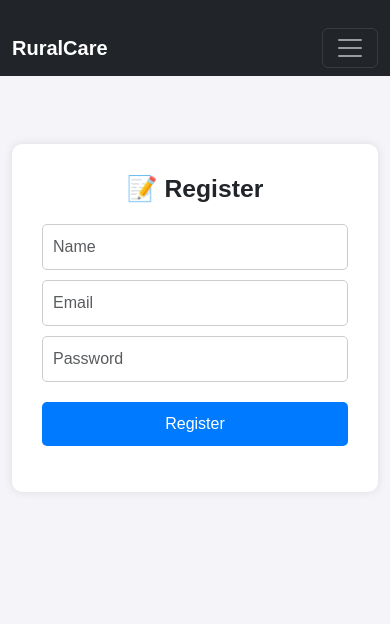
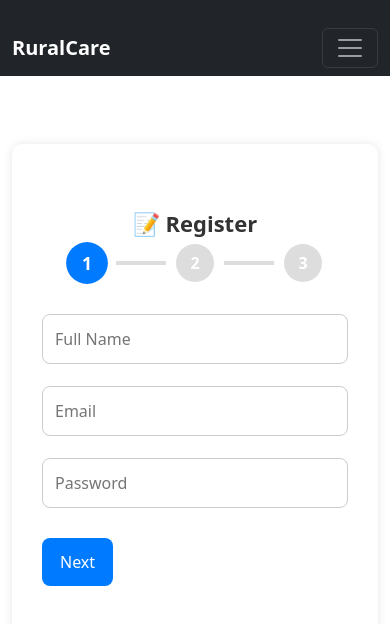
Before and after one commit to Mr-BiG1/hack2.0, a React (Create React App) app in the folder ruralcare-Frontend/: page /register in a window 390 px wide. Shown: the top 624 px of the page. Built offline with nearby package versions, Linux system fonts and the light colour scheme; no server answers.

Commit message:
code updated

```diff
--- a/ruralcare-Frontend/src/index.js
+++ b/ruralcare-Frontend/src/index.js
@@ -3,6 +3,8 @@ import ReactDOM from 'react-dom/client';
 import './index.css';
 import App from './App';
 import reportWebVitals from './reportWebVitals';
+import "bootstrap/dist/css/bootstrap.min.css";
+
 
 const root = ReactDOM.createRoot(document.getElementById('root'));
 root.render(
--- a/ruralcare-Frontend/src/pages/Auth.css
+++ b/ruralcare-Frontend/src/pages/Auth.css
@@ -1,48 +1,74 @@
-.auth-container {
-    max-width: 400px;
-    margin: auto;
-    padding: 20px;
-    background: #f8f9fa;
-    border-radius: 10px;
-  }
-  .auth-form input {
-    margin: 10px 0;
+
+   .auth-container {
+    display: flex;
+    justify-content: center;
+    align-items: center;
+    height: 100vh;
+    background: #f4f7f6;
   }
 
-  .auth-container {
-    background: #fff;
-    padding: 30px;
+  .register-card {
+    background: white;
+    padding: 25px;
     border-radius: 10px;
-    box-shadow: 0px 0px 10px rgba(0, 0, 0, 0.1);
-    max-width: 400px;
-    margin: auto;
+    box-shadow: 0px 4px 10px rgba(0, 0, 0, 0.1);
+    width: 400px;
     text-align: center;
   }
 
-  .auth-container h2 {
+  .register-title {
+    font-size: 22px;
     font-weight: bold;
+    color: #333;
     margin-bottom: 20px;
   }
 
-  .auth-container input {
-    width: 100%;
+  .input-group {
+    display: flex;
+    align-items: center;
+    background: #f4f4f4;
     padding: 10px;
-    margin: 8px 0;
-    border: 1px solid #ccc;
-    border-radius: 5px;
+    border-radius: 8px;
+    margin-bottom: 10px;
   }
 
-  .auth-container button {
-    width: 100%;
-    padding: 10px;
-    margin-top: 10px;
+  .input-group input,
+  .input-group textarea {
+    border: none;
+    background: transparent;
+    flex: 1;
+    outline: none;
+    font-size: 16px;
+  }
+
+  .input-group textarea {
+    resize: none;
+    height: 50px;
+  }
+
+  .input-icon {
+    margin-right: 10px;
+    color: #007bff;
+  }
+
+  .register-btn {
     background: #007bff;
     color: white;
+    padding: 12px;
+    width: 100%;
     border: none;
-    border-radius: 5px;
+    border-radius: 8px;
+    font-size: 16px;
     cursor: pointer;
+    transition: 0.3s ease-in-out;
   }
 
-  .auth-container button:hover {
+  .register-btn:hover {
     background: #0056b3;
   }
+
+  .message {
+    margin-top: 10px;
+    font-size: 14px;
+    color: red;
+  }
--- a/ruralcare-Frontend/src/pages/Dashboard.css
+++ b/ruralcare-Frontend/src/pages/Dashboard.css
@@ -1,112 +1,4 @@
-.dashboard-container {
-    max-width: 600px;
-    margin: auto;
-  }
-  .user-card {
-    background: #f8f9fa;
-    padding: 20px;
-    border-radius: 10px;
-  }
-
-  .dashboard-container {
-    background: #fff;
-    padding: 30px;
-    border-radius: 10px;
-    box-shadow: 0px 0px 10px rgba(0, 0, 0, 0.1);
-    max-width: 600px;
-    margin: auto;
-    text-align: center;
-  }
-
-  .user-card {
-    background: #f8f9fa;
-    padding: 20px;
-    border-radius: 10px;
-    box-shadow: 0px 0px 5px rgba(0, 0, 0, 0.1);
-    margin-top: 20px;
-  }
-
-  .dashboard-container button {
-    width: 100%;
-    padding: 10px;
-    margin-top: 15px;
-    background: #dc3545;
-    color: white;
-    border: none;
-    border-radius: 5px;
-    cursor: pointer;
-  }
-
-  .dashboard-container button:hover {
-    background: #c82333;
-  }
-
-  .dashboard-container {
-    max-width: 900px;
-    margin: auto;
-    text-align: center;
-    padding: 20px;
-    background: #f9f9f9;
-    border-radius: 10px;
-    box-shadow: 0px 4px 10px rgba(0, 0, 0, 0.1);
-  }
-
-  .dashboard-title {
-    font-size: 24px;
-    font-weight: bold;
-    margin-bottom: 20px;
-  }
-
-  .user-card {
-    background: white;
-    padding: 15px;
-    border-radius: 8px;
-    box-shadow: 0px 2px 5px rgba(0, 0, 0, 0.1);
-    text-align: left;
-  }
-
-  .stats-container {
-    display: flex;
-    justify-content: space-between;
-    margin-top: 20px;
-  }
-
-  .stat-card {
-    background: #007bff;
-    color: white;
-    padding: 15px;
-    border-radius: 8px;
-    width: 30%;
-    font-weight: bold;
-  }
-
-  .activity-section {
-    margin-top: 20px;
-  }
-
-  table {
-    width: 100%;
-    border-collapse: collapse;
-    margin-top: 10px;
-  }
-
-  table th, table td {
-    border: 1px solid #ddd;
-    padding: 8px;
-  }
-
-  .logout-btn {
-    margin-top: 20px;
-    background: red;
-    color: white;
-    padding: 10px 20px;
-    border: none;
-    border-radius: 5px;
-    cursor: pointer;
-    font-size: 16px;
-  }
-
-
+General Dashboard Styling
 .dashboard-container {
   max-width: 900px;
   margin: auto;
@@ -117,16 +9,18 @@
   box-shadow: 0px 4px 10px rgba(0, 0, 0, 0.1);
 }
 
+/* Title Styling */
 .dashboard-title {
-    font-size: 24px;
+  font-size: 26px;
   font-weight: bold;
   margin-bottom: 20px;
   color: #333;
 }
 
+/* User Profile Card */
 .user-card {
   background: white;
-    padding: 15px;
+  padding: 20px;
   border-radius: 8px;
   box-shadow: 0px 2px 5px rgba(0, 0, 0, 0.1);
   text-align: left;
@@ -135,16 +29,19 @@
   justify-content: space-between;
 }
 
+/* Statistics Section */
 .stats-container {
   display: flex;
   justify-content: space-between;
   margin-top: 20px;
+  flex-wrap: wrap;
 }
 
+/* Individual Stat Cards */
 .stat-card {
   background: #007bff;
   color: white;
-    padding: 15px;
+  padding: 20px;
   border-radius: 8px;
   width: 30%;
   font-weight: bold;
@@ -152,41 +49,69 @@
   flex-direction: column;
   align-items: center;
   box-shadow: 0px 2px 5px rgba(0, 0, 0, 0.1);
+  transition: transform 0.3s ease-in-out;
+  cursor: pointer;
 }
 
+/* Stat Cards Hover Effect */
+.stat-card:hover {
+  transform: scale(1.05);
+}
+
+/* Icon inside Stat Cards */
 .stat-icon {
   font-size: 30px;
   margin-bottom: 5px;
 }
 
+/* Activity Log Section */
 .activity-section {
   margin-top: 20px;
   text-align: left;
 }
 
+/* Table Styling */
 table {
   width: 100%;
   border-collapse: collapse;
   margin-top: 10px;
+  background: white;
 }
 
 table th, table td {
   border: 1px solid #ddd;
-    padding: 8px;
+  padding: 10px;
+  text-align: center;
 }
 
+/* Logout Button */
 .logout-btn {
   margin-top: 20px;
   background: red;
   color: white;
-    padding: 10px 20px;
+  padding: 12px 20px;
   border: none;
   border-radius: 5px;
   cursor: pointer;
   font-size: 16px;
   transition: 0.3s ease-in-out;
+  width: 100%;
+  max-width: 250px;
 }
 
 .logout-btn:hover {
   background: darkred;
 }
+
+/* Mobile Responsive Styling */
+@media (max-width: 768px) {
+  .stats-container {
+      flex-direction: column;
+      align-items: center;
+  }
+
+  .stat-card {
+      width: 80%;
+      margin-bottom: 15px;
+  }
+}
--- /dev/null
+++ b/ruralcare-Frontend/src/pages/Register.css
@@ -0,0 +1,183 @@
+/*  Stepper Wrapper - Centered & Responsive */
+.stepper-wrapper {
+    display: flex;
+    align-items: center;
+    justify-content: center;
+    gap: 10px;
+    margin-bottom: 20px;
+}
+
+/*  Step Circle */
+.step {
+    width: 38px;
+    height: 38px;
+    border-radius: 50%;
+    background: #ddd;
+    color: white;
+    display: flex;
+    align-items: center;
+    justify-content: center;
+    font-size: 16px;
+    font-weight: bold;
+    transition: background 0.3s ease-in-out, transform 0.3s ease-in-out;
+}
+
+/*  Active Step */
+.step.active {
+    background: #007bff;
+    transform: scale(1.1);
+}
+
+/* Step Labels */
+.step-label {
+    font-size: 14px;
+    color: #555;
+    text-align: center;
+    margin-top: 5px;
+}
+
+/* Stepper Line */
+.step-line {
+    width: 70px;
+    height: 4px;
+    background: #ddd;
+    transition: background 0.3s ease-in-out;
+}
+
+/* Active Line */
+.step-line.active-line {
+    background: #007bff;
+}
+
+/* Form Container - Centered & Responsive */
+.auth-container {
+    max-width: 480px;
+    margin: 50px auto;
+    padding: 30px;
+    text-align: center;
+    background: #ffffff;
+    border-radius: 12px;
+    box-shadow: 0px 5px 18px rgba(0, 0, 0, 0.12);
+    display: flex;
+    flex-direction: column;
+    align-items: center;
+    transition: all 0.4s ease-in-out;
+     margin: auto;
+    max-width: 420px;
+    max-height: 540px;
+}
+
+/*  Form Title */
+.form-title {
+    text-align: center;
+    font-size: 22px;
+    font-weight: bold;
+    color: #333;
+}
+
+/*  Form Fields */
+.auth-form {
+    display: flex;
+    flex-direction: column;
+    align-items: center;
+    width: 100%;
+    max-width: 400px;
+}
+
+/*  Input Fields */
+.auth-form input,
+.auth-form textarea {
+    width: 100%;
+    padding: 12px;
+    margin-top: 12px;
+    border: 1px solid #ccc;
+    border-radius: 8px;
+    font-size: 16px;
+    transition: all 0.3s ease-in-out;
+}
+
+/*  Input Focus Effect */
+.auth-form input:focus,
+.auth-form textarea:focus {
+    border-color: #007bff;
+    box-shadow: 0px 0px 8px rgba(0, 123, 255, 0.3);
+    outline: none;
+}
+
+/*  Navigation Buttons */
+.button-group {
+    display: flex;
+    justify-content: space-between;
+    width: 100%;
+    margin-top: 20px;
+}
+
+/*  Buttons */
+.btn-back,
+.btn-next,
+.btn-submit {
+    padding: 12px 18px;
+    border: none;
+    border-radius: 8px;
+    cursor: pointer;
+    font-size: 16px;
+    transition: all 0.3s ease-in-out;
+}
+
+/*  Button Colors */
+.btn-next {
+    background: #007bff;
+    color: white;
+}
+
+.btn-submit {
+    background: #28a745;
+    color: white;
+}
+
+/*  Button Hover Effects */
+.btn-next:hover {
+    background: #0056b3;
+    transform: scale(1.05);
+}
+
+.btn-submit:hover {
+    background: #218838;
+    transform: scale(1.05);
+}
+
+/*  Animated Form Sections */
+.step-content {
+    opacity: 0;
+    transform: translateY(20px);
+    transition: opacity 0.5s ease-in-out, transform 0.5s ease-in-out;
+}
+
+/*  Show Active Step Content */
+.step-content.active {
+    opacity: 1;
+    transform: translateY(0);
+}
+
+/*  Responsive Adjustments */
+@media (max-width: 600px) {
+    .auth-container {
+        max-width: 90%;
+        padding: 20px;
+    }
+    .step-line {
+        width: 50px;
+    }
+}
+
+/*  Ensure Buttons Scale Well */
+.button-group {
+    width: 100%;
+    display: flex;
+    justify-content: space-between;
+}
+
+/*  Smooth Transition for Form */
+.auth-container {
+    transition: all 0.4s ease-in-out;
+}
--- a/ruralcare-Frontend/src/pages/Register.js
+++ b/ruralcare-Frontend/src/pages/Register.js
@@ -1,65 +1,25 @@
-// import React, { useState } from "react";
-// import "../";
-
-// function Register() {
-//   const [formData, setFormData] = useState({ name: "", email: "", password: "" });
-//   const [message, setMessage] = useState("");
-
-//   const handleChange = (e) => {
-//     setFormData({ ...formData, [e.target.name]: e.target.value });
-//   };
-
-//   const handleSubmit = async (e) => {
-//     e.preventDefault();
-//     setMessage("Registering...");
-
-//     try {
-//       const response = await fetch("http://localhost:8080/api/auth/register", {
-//         method: "POST",
-//         headers: { "Content-Type": "application/json" },
-//         body: JSON.stringify(formData),
-//       });
-
-//       const data = await response.json();
-//       if (response.ok) {
-//         setMessage("✅ Registration successful!");
-//       } else {
-//         setMessage(`❌ Error: ${data.error}`);
-//       }
-//     } catch (error) {
-//       setMessage("❌ Network error. Try again.");
-//     }
-//   };
-
-//   return (
-//     <div className="auth-container">
-//       <h2 className="text-center">📝 Register</h2>
-//       <form onSubmit={handleSubmit} className="auth-form">
-//         <input className="form-control" type="text" name="name" placeholder="Name" onChange={handleChange} required />
-//         <input className="form-control" type="email" name="email" placeholder="Email" onChange={handleChange} required />
-//         <input className="form-control" type="password" name="password" placeholder="Password" onChange={handleChange} required />
-//         <button className="btn btn-success btn-block" type="submit">Register</button>
-//       </form>
-//       <p className="text-center mt-3">{message}</p>
-//     </div>
-//   );
-// }
-// //
-// export default Register;
-
 import React, { useState } from "react";
-import { useNavigate } from "react-router-dom"; // Import useNavigate
-import "../";
+import { useNavigate } from "react-router-dom";
+import "./Register.css";
 
 function Register() {
-  const [formData, setFormData] = useState({ name: "", email: "", password: "" });
+  const navigate = useNavigate();
+  const [step, setStep] = useState(1);
+  const [formData, setFormData] = useState({
+    name: "", email: "", password: "", dob: "", address: "", age: "", weight: "", height: "", condition: "", history: ""
+  });
   const [message, setMessage] = useState("");
-  const navigate = useNavigate(); // Initialize navigate
 
+  // Handle input changes
   const handleChange = (e) => {
     setFormData({ ...formData, [e.target.name]: e.target.value });
   };
 
+  // Step Navigation
+  const nextStep = () => { if (step < 3) setStep(step + 1); };
+  const prevStep = () => { if (step > 1) setStep(step - 1); };
+
+  // Handle Final Form Submission
   const handleSubmit = async (e) => {
     e.preventDefault();
     setMessage("Registering...");
@@ -73,26 +33,72 @@ function Register() {
 
       const data = await response.json();
       if (response.ok) {
-        setMessage("✅ Registration successful!");
-        localStorage.setItem("token", data.token); // Store token if needed
-        setTimeout(() => navigate("/dashboard"), 1500); // Redirect after success
+        setMessage(" Registration successful!");
+        localStorage.setItem("token", data.token);
+        setTimeout(() => navigate("/dashboard"), 1500);
       } else {
-        setMessage(`❌ Error: ${data.error}`);
+        setMessage(`Error: ${data.error}`);
       }
     } catch (error) {
-      setMessage("❌ Network error. Try again.");
+      setMessage("Network error. Try again.");
     }
   };
 
   return (
     <div className="auth-container">
-      <h2 className="text-center">📝 Register</h2>
+      <h2 className="form-title">📝 Register</h2>
+
+      {/* Stepper UI */}
+      <div className="stepper-wrapper">
+        <div className={`step ${step === 1 ? "active" : ""}`}>1</div>
+        <div className={`step-line ${step >= 2 ? "active-line" : ""}`}></div>
+        <div className={`step ${step === 2 ? "active" : ""}`}>2</div>
+        <div className={`step-line ${step >= 3 ? "active-line" : ""}`}></div>
+        <div className={`step ${step === 3 ? "active" : ""}`}>3</div>
+      </div>
+
       <form onSubmit={handleSubmit} className="auth-form">
-        <input className="form-control" type="text" name="name" placeholder="Name" onChange={handleChange} required />
-        <input className="form-control" type="email" name="email" placeholder="Email" onChange={handleChange} required />
-        <input className="form-control" type="password" name="password" placeholder="Password" onChange={handleChange} required />
-        <button className="btn btn-success btn-block" type="submit">Register</button>
+        {/* Step 1 */}
+        {step === 1 && (
+          <div className={`step-content ${step === 1 ? "active" : ""}`}>
+            <input type="text" name="name" placeholder="Full Name" value={formData.name} onChange={handleChange} required />
+            <input type="email" name="email" placeholder="Email" value={formData.email} onChange={handleChange} required />
+            <input type="password" name="password" placeholder="Password" value={formData.password} onChange={handleChange} required />
+          </div>
+        )}
+
+        {/* Step 2 */}
+        {step === 2 && (
+          <div className={`step-content ${step === 2 ? "active" : ""}`}>
+            <input type="date" name="dob" placeholder="Date of Birth" value={formData.dob} onChange={handleChange} required />
+            <input type="text" name="address" placeholder="Current Address" value={formData.address} onChange={handleChange} required />
+            <input type="number" name="age" placeholder="Age" value={formData.age} onChange={handleChange} required />
+          </div>
+        )}
+
+        {/* Step 3 */}
+        {step === 3 && (
+          <div className={`step-content ${step === 3 ? "active" : ""}`}>
+            <input type="number" name="weight" placeholder="Weight (kg)" value={formData.weight} onChange={handleChange} required />
+            <input type="number" name="height" placeholder="Height (cm)" value={formData.height} onChange={handleChange} required />
+            <input type="text" name="condition" placeholder="Current Medical Condition" value={formData.condition} onChange={handleChange} required />
+            <textarea name="history" placeholder="Previous Medical History" value={formData.history} onChange={handleChange} required />
+          </div>
+        )}
+
+
+        {/* Step Navigation Buttons */}
+        <div className="button-group">
+          {step > 1 && <button type="button" className="btn-back" onClick={prevStep}>Back</button>}
+          {step < 3 ? (
+            <button type="button" className="btn-next" onClick={nextStep}>Next</button>
+          ) : (
+            <button type="submit" className="btn-submit">Register</button>
+          )}
+        </div>
       </form>
+
+
       <p className="text-center mt-3">{message}</p>
     </div>
   );
```
Also changed, not shown: ruralcare-Frontend/src/pages/Dashboard.js (+56 -63 lines), ruralcare-Frontend/src/pages/Login.js (+5 -4 lines), 1 other file (tests, documents, lock files or other folders). Lines whose indentation alone changed are shown as unchanged.
